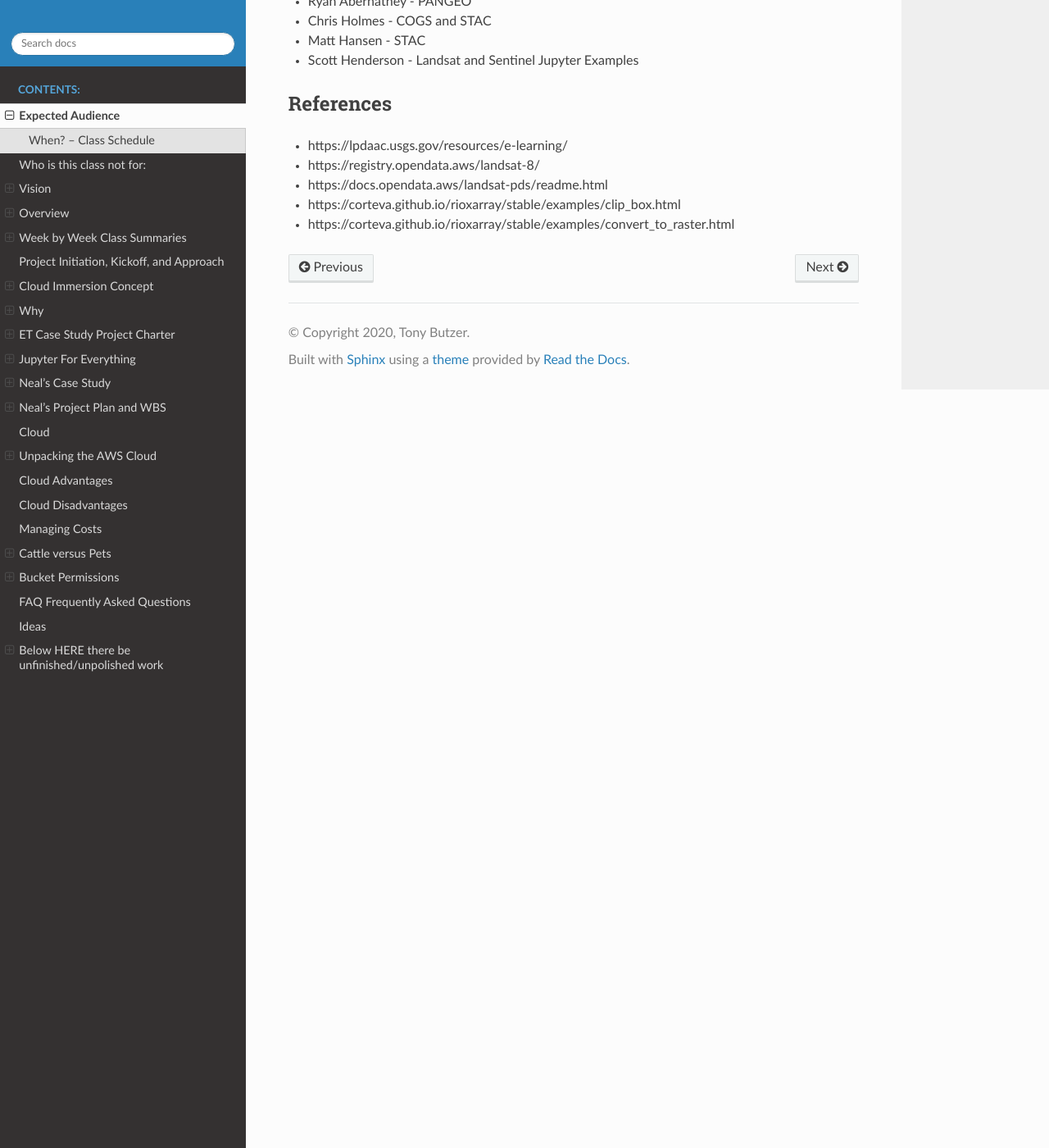
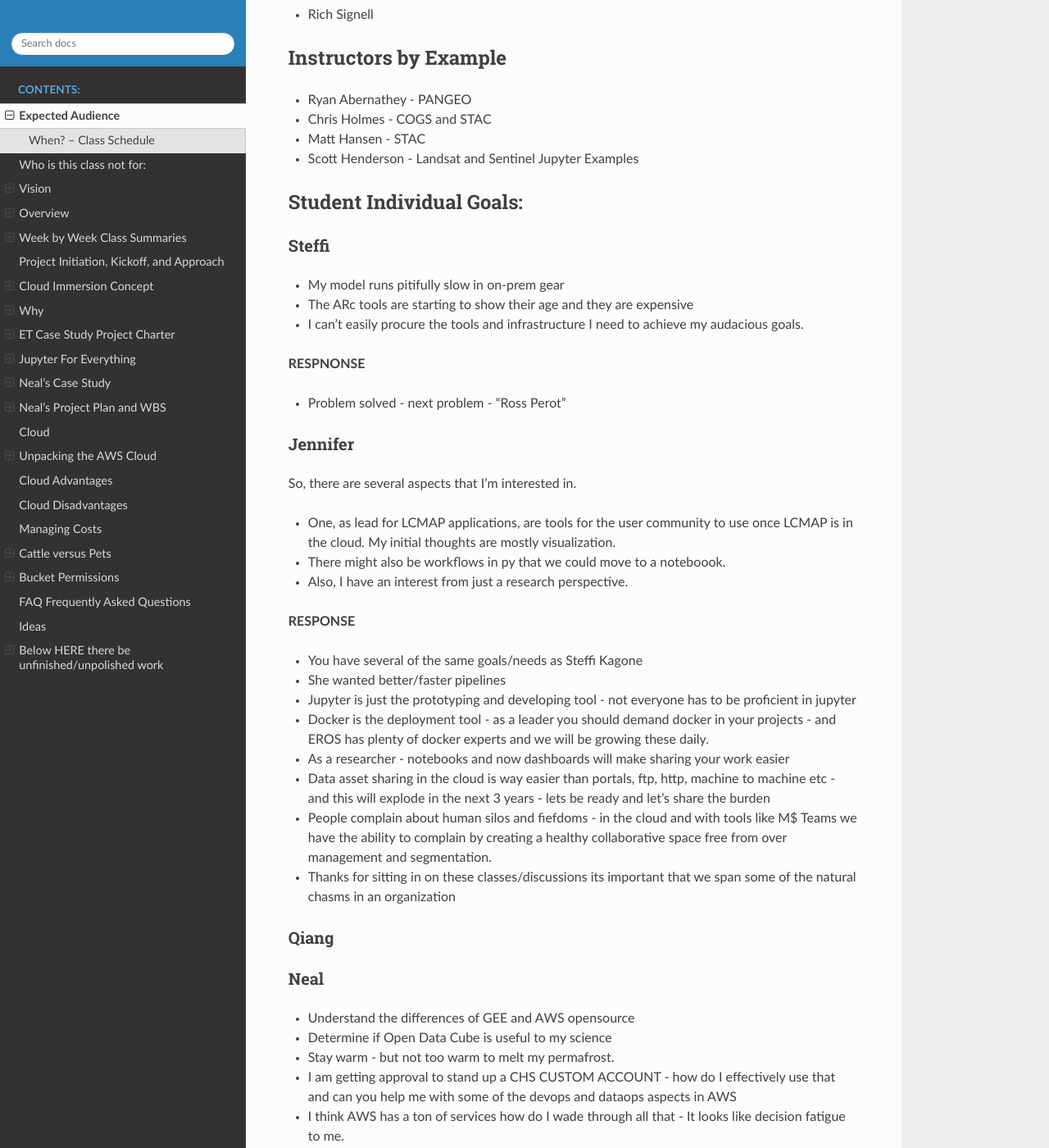
Before and after one commit to tonybutzer/harmony, a Sphinx documentation site: the page built from documentation/source/00define_ET.md, in a window 1280 px wide and 1400 px high, scrolled down 4374 px. Shown: the whole window at 82% size. Built offline with Sphinx 7.4.7 and the Read the Docs theme 2.0.0, drawn with Linux system fonts in a browser that asks for light colours; pages that are not in the unit, such as notebooks, are missing from menus; some of the changed text lies outside the part shown.

Commit message:
automatic git update from Makefile

```diff
--- a/documentation/source/00define_ET.md
+++ b/documentation/source/00define_ET.md
@@ -2,6 +2,10 @@
 <u>define</u>
 
 # Expected Audience
+
+- A scientist that wants Landsat and/or Sentinel at their findertips and wants to provide their output/product to a wide range of customers
+- A scientist that wants to easily share models and papers with individuals inside and ouside of USGS.
+- A young python programmer that wants to make an impact on the world
 
 - A project scientist that wants to easily exploit AWS
 - Anyone wanting to get good at Jupyter
@@ -172,6 +176,52 @@
 - Matt Hansen - STAC
 - Scott Henderson - Landsat and Sentinel Jupyter Examples
 
+## Student Individual Goals:
+
+### Steffi
+- My model runs pitifully slow in on-prem gear
+- The ARc tools are starting to show their age and they are expensive
+- I can't easily procure the tools and infrastructure I need to achieve my audacious goals.
+
+**RESPNONSE**
+- Problem solved - next problem - "Ross Perot"
+
+### Jennifer
+So, there are several aspects that I'm interested in.
+- One, as lead for LCMAP applications, are tools for the user community to use once LCMAP is in the cloud. My initial thoughts are mostly visualization.
+- There might also be workflows in py that we could move to a noteboook.
+- Also, I have an interest from just a research perspective.
+
+**RESPONSE**
+- You have several of the same goals/needs as Steffi Kagone
+- She wanted better/faster pipelines
+- Jupyter is just the prototyping and developing tool - not everyone has to be proficient in jupyter
+- Docker is the deployment tool - as a leader you should demand docker in your projects - and EROS has plenty of docker experts and we will be growing these daily.
+- As a researcher - notebooks and now dashboards will make sharing your work easier
+- Data asset sharing in the cloud is way easier than portals, ftp, http, machine to machine etc - and this will explode in the next 3 years - lets be ready and let's share the burden
+- People complain about human silos and fiefdoms - in the cloud and with tools like M$ Teams we have the ability to complain by creating a healthy collaborative space free from over management and segmentation.
+- Thanks for sitting in on these classes/discussions its important that we span some of the natural chasms in an organization
+
+### Qiang
+
+### Neal
+- Understand the differences of GEE and AWS opensource
+- Determine if Open Data Cube is useful to my science
+- Stay warm - but not too warm to melt my permafrost.
+- I am getting approval to stand up a CHS CUSTOM ACCOUNT - how do I effectively use that and can you help me with some of the devops and dataops aspects in AWS
+- I think AWS has a ton of services how do I wade through all that - It looks like decision fatigue to me.
+
+**RESPONSE**
+- Yes I can help you with many of the cloud questions you will have - both directly and by finding the right technical resource at the right time - this is disruptive technology and a little fast paced - EROS may need to adapt its staffing models accordingly; There could be some cultural change risk there.
+- Another answer is lets jump in and find out - the cloud is pay as go and ephemeral - its not hard to start up or shutdown - try that with on-prem gear.
+- This class is really a project roadmap for your project and should help you answer some if not all the questions in the process. We will start with essentially one computer and one simple, scalable storage bucket and we can build and run your entire project with just these few elements. The AWS catalog is big and frightening - we will use just two services in my approach to the cloud.
+- Jupyter is a great communication tool and very versatile even without python.
+- My experience is that when efficient approaches are taken - those that remove too many choices - project milestones fall like dominoes. - Its easy to get distracted these days - so this requires discipline and intelligence.
+
+### Bruce
+
+### ...more to come ...
+
 ## References
 
 - https://lpdaac.usgs.gov/resources/e-learning/
```
Also changed, not shown: documentation/source/13FAQ.md (+8 -0 lines).
